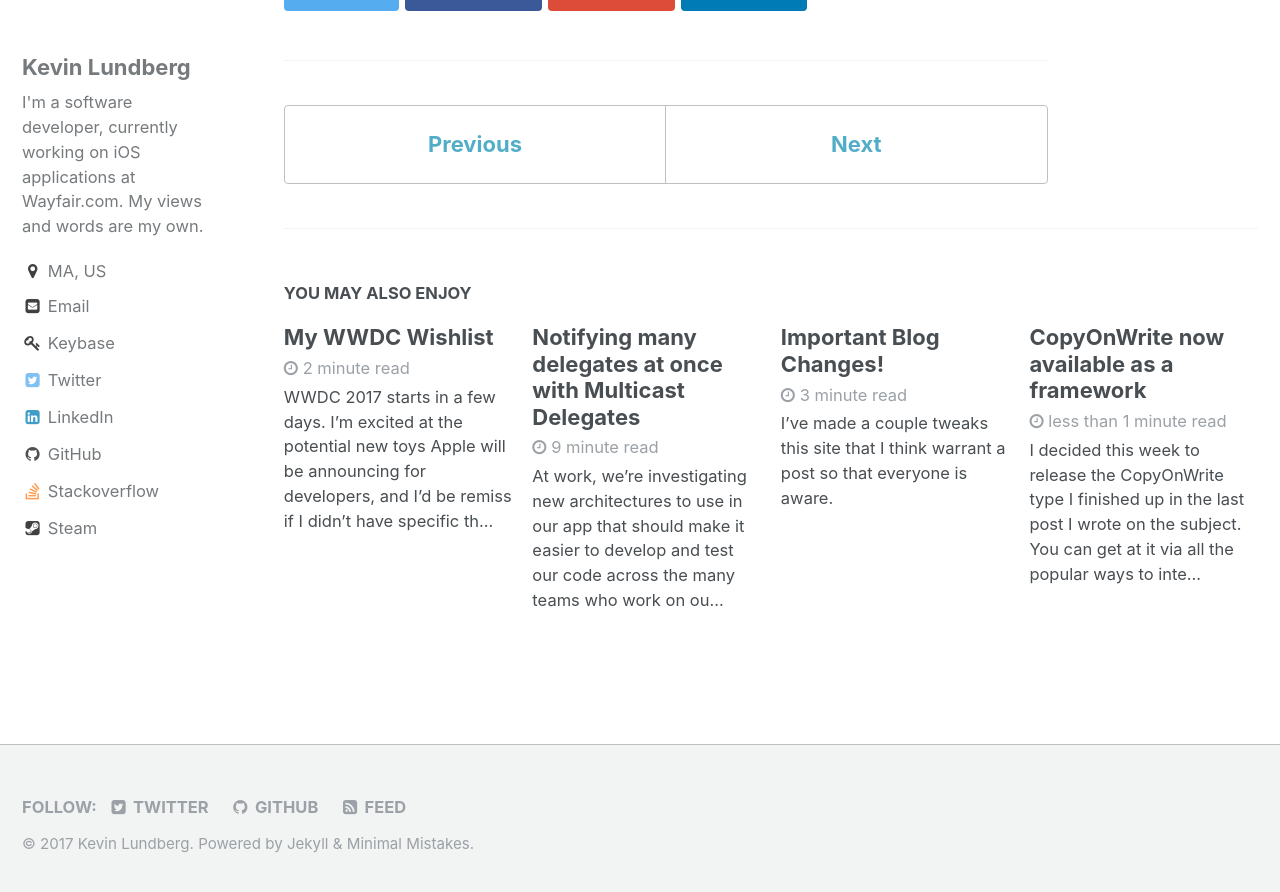
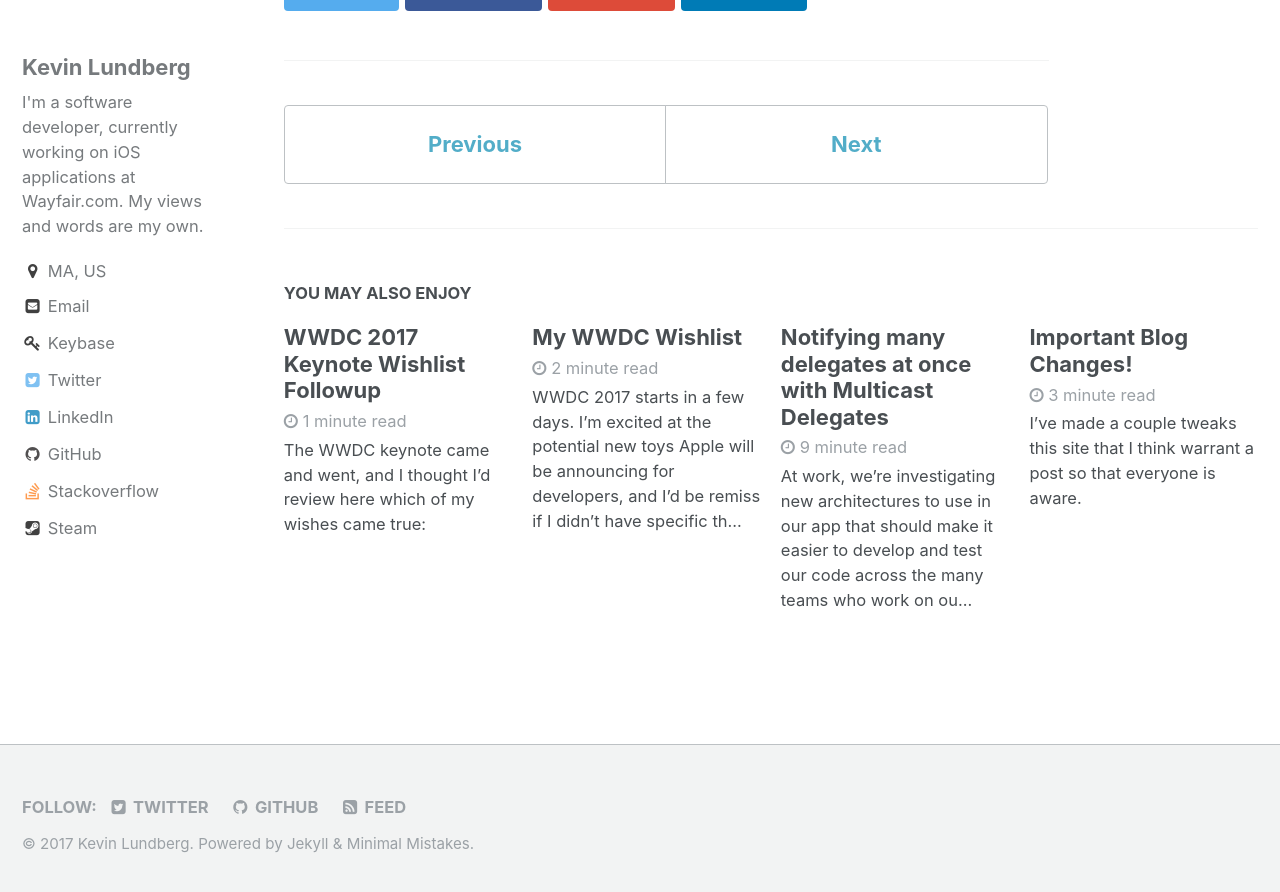
Before and after one commit to klundberg/klundberg.github.io, a Jekyll site: the page built from _posts/2017-05-01-trying-out-micro.blog.md, in a window 1280 px wide and 900 px high, scrolled down 668 px. Shown: the top 892 px of the window. Built offline with Jekyll 4.4.1, drawn with Linux system fonts in a browser that asks for light colours; some of the changed lines change nothing that is shown.

Commit message:
new post and favicon

```diff
--- a/_includes/head/custom.html
+++ b/_includes/head/custom.html
@@ -1,5 +1,6 @@
 <!-- start custom head snippets -->
 <link href="https://micro.blog/klundberg" rel="me" />
 <!-- insert favicons. use http://realfavicongenerator.net/ -->
-
+<link rel="shortcut icon" href="/favicon.ico" type="image/x-icon">
+<link rel="icon" href="/favicon.ico" type="image/x-icon">
 <!-- end custom head snippets -->
--- /dev/null
+++ b/_posts/2017-06-06-wwdc-keynote-followup.md
@@ -0,0 +1,35 @@
+---
+title: "WWDC 2017 Keynote Wishlist Followup"
+tags: apple WWDC
+category: tech
+---
+
+The WWDC keynote came and went, and I thought I'd review here which of [my wishes]({% post_url 2017-06-01-wwdc-2017-wishlist %}) came true:
+
+### Xcode
+* Statically linked swift libraries: ❌
+   - Though there are some WWDC sessions on how to improve dylib loading time, which might be enough.
+* No more need for the simulator to run application unit tests: ❌
+* Better Refactoring (renaming, extract method, etc) ✅
+* More Xcode extension options: ❌
+* Better swift migrator: ✅
+   - I've run this on one moderately-sized OSS project so far, and the process seems very smooth compared to the 2 to 3 migrator. Time will tell how much better it is for very large codebases but I'm cautiously optimistic that this will be a win.
+
+### iOS
+* Better inter-app communication: ✅
+   - Drag & Drop looks awesome for this, and the document improvements along with the new files app will be really nice.
+* Allow non-webkit browser rendering engines for browsers: ❌
+   - I didn't expect this but I can dream!
+* Allow users to completely turn off internet access per-app: ❌
+
+### Deployment
+* An officially supported, unrestricted way to sideload apps outside of the app store: ❌
+   - Didn't expect this one either 🤷‍♂️
+* If we can't get that, then less restrictions on app provisioning: ✅
+   - I haven't read into the details but apparently testflight is going to have fewer restrictions which is nice. I need to look into how they'll shape up though. Xcode 9 also has more fine-grained configuration options for controlling provisioning/signing which is a welcome addition, so I'll call this one a wish that came true.
+
+### Final Score: 4/10
+
+Not too shabby, though it would have been awesome to get even more.
+
+The Xcode 9 improvements are also very welcome. I love the source editor changes for warnings/alerts, the new speedy indexing is awesome, and the github/better git integration is welcome. I wish I could start using this day to day! 😄
```
Also changed, not shown: Gemfile.lock, favicon.ico (added).
